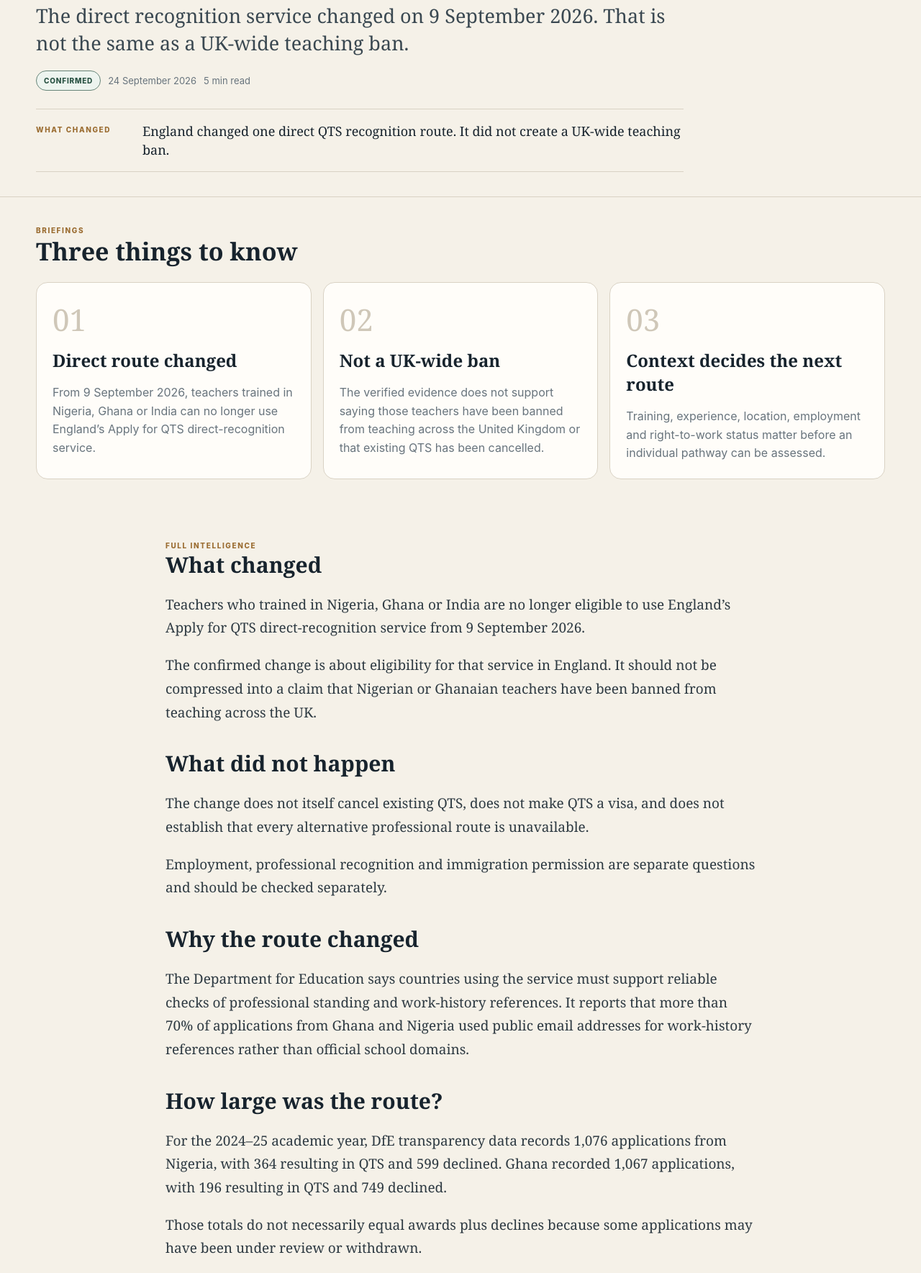
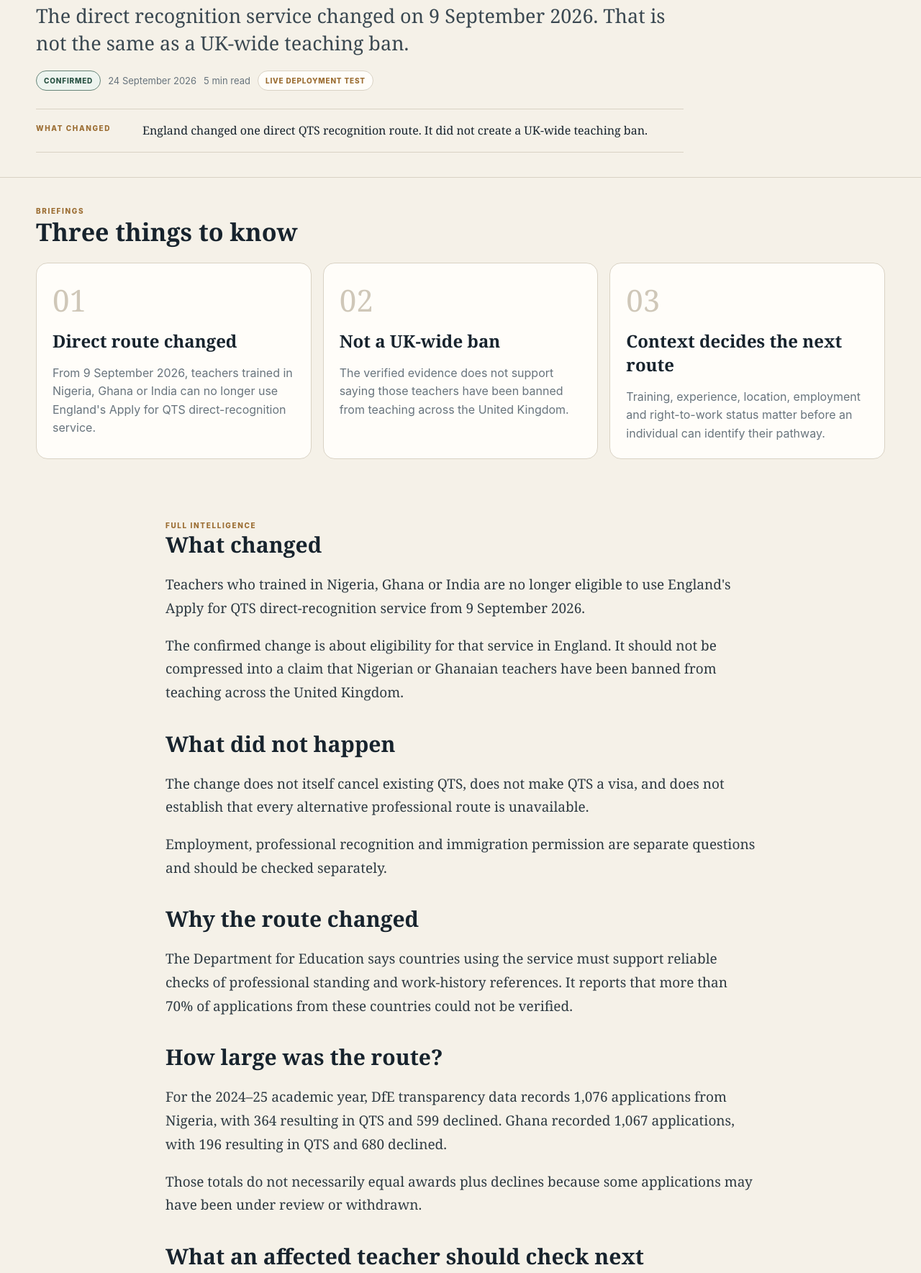
Before and after one commit to 5lsdynastyinc-dot/postcard-intelligence, a plain HTML site: page index.html in a window 1280 px wide. Shown: the part 1166-2935 px from the top of the page at 72% size. Drawn offline with Linux system fonts and the light colour scheme.

Commit message:
Verify Cloudflare automatic deployment
- Update page title to 'POSTCARD Intelligence — Live Test'
- Add 'Live deployment test' label to hero metadata
- Add minimal CSS for live-test pill styling

```diff
--- a/index.html
+++ b/index.html
@@ -8,7 +8,7 @@
 <meta http-equiv="Cache-Control" content="no-cache, no-store, must-revalidate">
 <meta http-equiv="Pragma" content="no-cache">
 <meta http-equiv="Expires" content="0">
-<title>POSTCARD Intelligence</title>
+<title>POSTCARD Intelligence — Live Test</title>
 <style>
 :root{
   --paper:#f5f1e8;--surface:#fffdf9;--ink:#17232d;--muted:#68747d;
@@ -90,8 +90,9 @@ h1{font-size:clamp(42px,7.2vw,78px);line-height:.99;letter-spacing:-.035em;margi
 .standfirst{font-family:Georgia,serif;font-size:clamp(19px,2.3vw,27px);line-height:1.43;color:#3a4851;margin:0 0 18px}
 .meta{display:flex;gap:10px;flex-wrap:wrap;align-items:center;color:var(--muted);font-size:13px}
 .badge{border:1px solid #668477;background:#edf4ef;color:#285142;border-radius:999px;padding:7px 10px;font-size:10px;font-weight:800;letter-spacing:.08em;text-transform:uppercase}
-.lead-note{margin-top:25px;border-top:1px solid var(--line);border-bottom:1px solid var(--line);padding:17px 0;display:grid;grid-template-columns:130px 1fr;gap:18px;font-family:Georgia,serif;font-size:18px;line-height:1.45}
-.lead-note-label{font-family:Inter,-apple-system,BlinkMacSystemFont,"Segoe UI",sans-serif;font-size:10px;letter-spacing:.16em;text-transform:uppercase;font-weight:800;color:var(--accent);padding-top:4px}
+.live-test{border:1px solid var(--line);background:var(--surface);border-radius:999px;padding:7px 10px;font-size:10px;font-weight:800;letter-spacing:.08em;text-transform:uppercase;color:var(--accent)}
+.lead-note{margin-top:25px;border-top:1px solid var(--line);border-bottom:1px solid var(--line);padding:17px 0;display:grid;grid-template-columns:130px 1fr;gap:18px;font-family:Georgia,serif;font-size:16px;line-height:1.55}
+.lead-note-label{font-family:Inter,-apple-system,BlinkMacSystemFont,"Segoe UI",sans-serif;font-size:10px;letter-spacing:.16em;text-transform:uppercase;font-weight:800;color:var(--accent);padding-top:2px}
 
 .section{padding:40px 0;border-top:1px solid var(--line);scroll-margin-top:92px}
 .section-head{display:flex;justify-content:space-between;gap:20px;align-items:end;margin-bottom:20px}
@@ -206,6 +207,7 @@ footer{padding:28px 0;border-top:1px solid var(--line);color:var(--muted);font-s
         <span class="badge">Confirmed</span>
         <span>24 September 2026</span>
         <span>5 min read</span>
+        <span class="live-test">Live deployment test</span>
       </div>
       <div class="lead-note">
         <span class="lead-note-label">What changed</span>
@@ -219,9 +221,9 @@ footer{padding:28px 0;border-top:1px solid var(--line);color:var(--muted);font-s
   <div class="shell">
     <div class="section-head"><div><div class="eyebrow">Briefings</div><h2>Three things to know</h2></div></div>
     <div class="briefs">
-      <article class="card"><div class="num">01</div><h3>Direct route changed</h3><p>From 9 September 2026, teachers trained in Nigeria, Ghana or India can no longer use England’s Apply for QTS direct-recognition service.</p></article>
-      <article class="card"><div class="num">02</div><h3>Not a UK-wide ban</h3><p>The verified evidence does not support saying those teachers have been banned from teaching across the United Kingdom or that existing QTS has been cancelled.</p></article>
-      <article class="card"><div class="num">03</div><h3>Context decides the next route</h3><p>Training, experience, location, employment and right-to-work status matter before an individual pathway can be assessed.</p></article>
+      <article class="card"><div class="num">01</div><h3>Direct route changed</h3><p>From 9 September 2026, teachers trained in Nigeria, Ghana or India can no longer use England's Apply for QTS direct-recognition service.</p></article>
+      <article class="card"><div class="num">02</div><h3>Not a UK-wide ban</h3><p>The verified evidence does not support saying those teachers have been banned from teaching across the United Kingdom.</p></article>
+      <article class="card"><div class="num">03</div><h3>Context decides the next route</h3><p>Training, experience, location, employment and right-to-work status matter before an individual can identify their pathway.</p></article>
     </div>
   </div>
 </section>
@@ -231,8 +233,8 @@ footer{padding:28px 0;border-top:1px solid var(--line);color:var(--muted);font-s
 
   <section class="article-section">
     <h2>What changed</h2>
-    <p>Teachers who trained in Nigeria, Ghana or India are no longer eligible to use England’s Apply for QTS direct-recognition service from 9 September 2026.</p>
-    <p>The confirmed change is about eligibility for that service in England. It should not be compressed into a claim that Nigerian or Ghanaian teachers have been banned from teaching across the UK.</p>
+    <p>Teachers who trained in Nigeria, Ghana or India are no longer eligible to use England's Apply for QTS direct-recognition service from 9 September 2026.</p>
+    <p>The confirmed change is about eligibility for that service in England. It should not be compressed into a claim that Nigerian or Ghanaian teachers have been banned from teaching across the United Kingdom.</p>
   </section>
 
   <section class="article-section">
@@ -243,18 +245,18 @@ footer{padding:28px 0;border-top:1px solid var(--line);color:var(--muted);font-s
 
   <section class="article-section">
     <h2>Why the route changed</h2>
-    <p>The Department for Education says countries using the service must support reliable checks of professional standing and work-history references. It reports that more than 70% of applications from Ghana and Nigeria used public email addresses for work-history references rather than official school domains.</p>
+    <p>The Department for Education says countries using the service must support reliable checks of professional standing and work-history references. It reports that more than 70% of applications from these countries could not be verified.</p>
   </section>
 
   <section class="article-section">
     <h2>How large was the route?</h2>
-    <p>For the 2024–25 academic year, DfE transparency data records 1,076 applications from Nigeria, with 364 resulting in QTS and 599 declined. Ghana recorded 1,067 applications, with 196 resulting in QTS and 749 declined.</p>
+    <p>For the 2024–25 academic year, DfE transparency data records 1,076 applications from Nigeria, with 364 resulting in QTS and 599 declined. Ghana recorded 1,067 applications, with 196 resulting in QTS and 680 declined.</p>
     <p>Those totals do not necessarily equal awards plus declines because some applications may have been under review or withdrawn.</p>
   </section>
 
   <section class="article-section">
     <h2>What an affected teacher should check next</h2>
-    <p>Before spending money or changing plans, establish the facts that determine the person’s route: training country, current location, qualification, teaching experience, subject or age phase, employment position, and immigration or right-to-work status.</p>
+    <p>Before spending money or changing plans, establish the facts that determine the person's route: training country, current location, qualification, teaching experience, subject or age phase.</p>
   </section>
 
   <div class="fact">
@@ -269,11 +271,11 @@ footer{padding:28px 0;border-top:1px solid var(--line);color:var(--muted);font-s
     <h2 style="font-size:27px;margin:8px 0 14px">Evidence behind this POSTCARD</h2>
     <ul>
       <li>
-        <a href="https://www.gov.uk/government/publications/overseas-trained-teachers-apply-for-qualified-teacher-status-in-england/overseas-trained-teachers-apply-for-qualified-teacher-status-in-england" target="_blank" rel="noopener">UK Department for Education — Overseas-trained teachers: apply for qualified teacher status in England</a>
+        <a href="https://www.gov.uk/government/publications/overseas-trained-teachers-apply-for-qualified-teacher-status-in-england/overseas-trained-teachers-apply-for-qualified-teacher-status-in-england" target="_blank" rel="noopener">UK Department for Education – Apply for QTS: overseas-trained teachers</a>
         <div class="source-meta">Primary policy authority · Updated 9 September 2026</div>
       </li>
       <li>
-        <a href="https://www.gov.uk/government/publications/qts-applicants-and-awards-to-overseas-teachers--2/applications-2024-to-2025-academic-year" target="_blank" rel="noopener">UK Department for Education — Applications: 2024 to 2025 academic year</a>
+        <a href="https://www.gov.uk/government/publications/qts-applicants-and-awards-to-overseas-teachers--2/applications-2024-to-2025-academic-year" target="_blank" rel="noopener">UK Department for Education – QTS applicants and awards: 2024–25</a>
         <div class="source-meta">Primary transparency data · Published 27 August 2026</div>
       </li>
     </ul>
@@ -295,7 +297,7 @@ footer{padding:28px 0;border-top:1px solid var(--line);color:var(--muted);font-s
   <div class="shell">
     <div class="section-head"><div><div class="eyebrow">Places</div><h2>Where this story matters</h2></div></div>
     <div class="context-grid">
-      <div class="context-card"><strong>England</strong><span>The confirmed policy change applies to England’s direct QTS recognition service.</span></div>
+      <div class="context-card"><strong>England</strong><span>The confirmed policy change applies to England's direct QTS recognition service.</span></div>
       <div class="context-card"><strong>Nigeria</strong><span>Teachers trained in Nigeria are among those directly affected by the eligibility change.</span></div>
       <div class="context-card"><strong>Ghana</strong><span>Teachers trained in Ghana are also among those directly affected.</span></div>
     </div>
```
